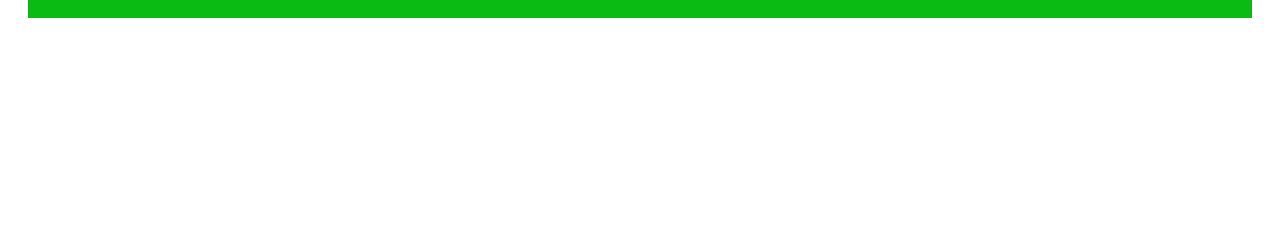
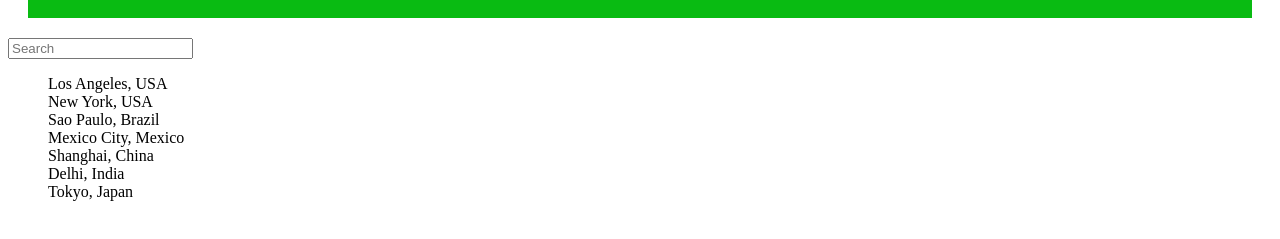
Before and after one commit to Jas-F/global-weather-dashboard, a plain HTML site: page index.html in a window 1280 px wide. Shown: the part 97-336 px from the top of the page. Drawn offline with Linux system fonts and the light colour scheme.

Commit message:
add search

```diff
--- a/index.css
+++ b/index.css
@@ -7,3 +7,8 @@ nav {
     font-size:xxx-large;
     color: white
 }
+
+.active-cyan-2 input.form-control[type=text]:focus:not([readonly]) {
+    border-bottom: 1px solid #4dd0e1;
+    box-shadow: 0 1px 0 0 #4dd0e1;
+  }
--- a/index.html
+++ b/index.html
@@ -12,7 +12,21 @@
       </nav>
 </head>
 <body>
-
+<aside>
+    <div class="container">
+        <input class="form-control" id="City-Search" type="text" placeholder="Search">
+        <br>
+        <ul style="list-style-type:none;" class="city-list" id="cities">
+          <li class="LA">Los Angeles, USA</li>
+          <li class="NYC">New York, USA</li>
+          <li class="Cairo">Sao Paulo, Brazil</li>
+          <li class="Mexico">Mexico City, Mexico</li>
+          <li class="Shanghai">Shanghai, China</li>
+          <li class="Delhi">Delhi, India</li>
+          <li class="Tokyo">Tokyo, Japan</li>
+        </ul>
+      </div>
+</aside>
     <script src="index.js"></script>
 </body>
 </html>
```
